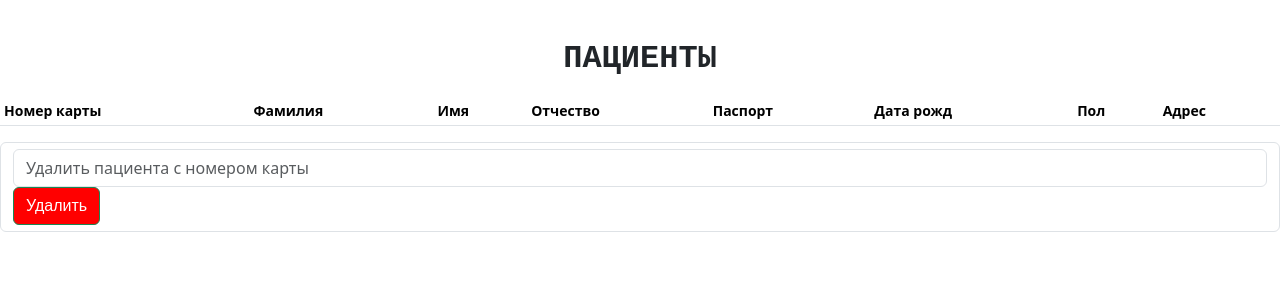
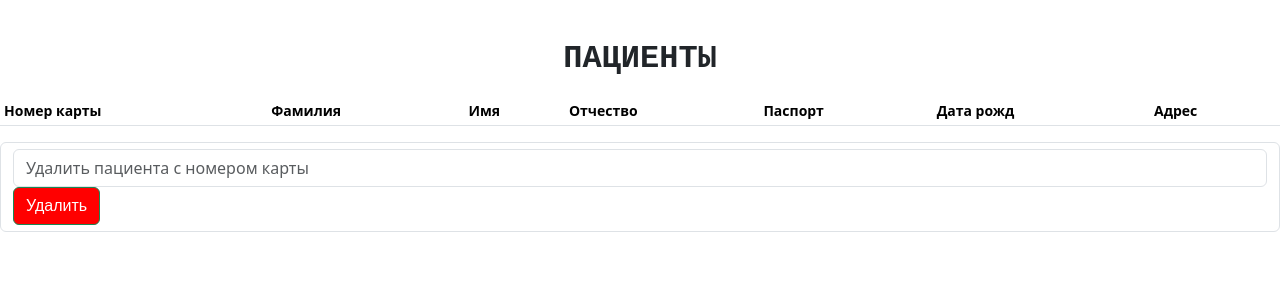
Before and after one commit to IrinaBezmaternykh/The-registry-of-the-polyclinic, a Flask app: template templates/patients.html in a window 1280 px wide. Shown: the part 56-356 px from the top of the page. Run offline with Flask 3, Linux system fonts and the light colour scheme; the template is opened without the code that fills it, so the values that code supplies are empty.

Commit message:
Update patients.html

```diff
--- a/templates/patients.html
+++ b/templates/patients.html
@@ -19,7 +19,6 @@
           <th scope="col">Отчество</th>
           <th scope="col">Паспорт</th>
           <th scope="col">Дата рожд</th>
-          <th scope="col">Пол</th>
           <th scope="col">Адрес</th>
         </tr>
       </thead>
```
